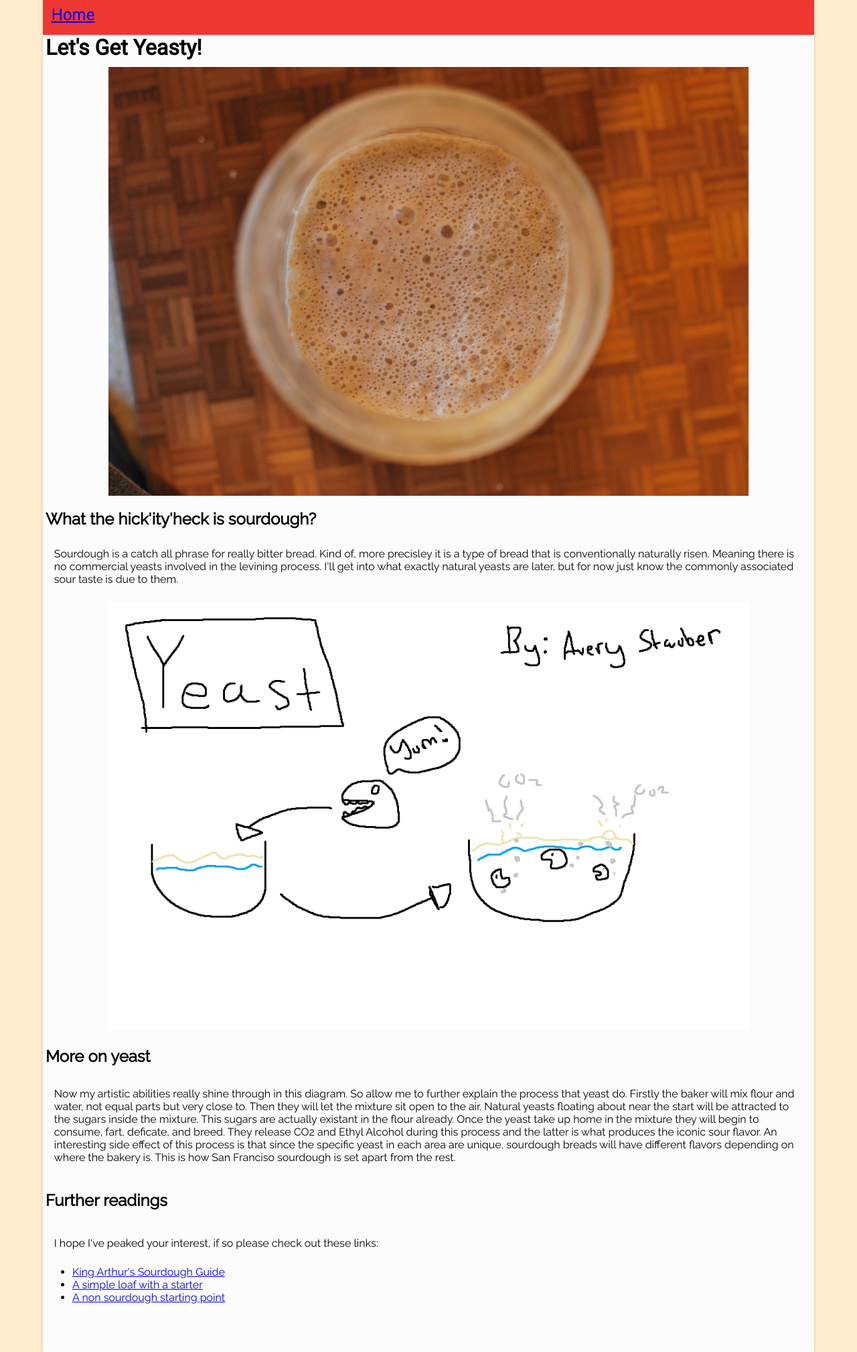
After one commit to Ave700/First-website, a PHP site: page /hobby/bread.html in a window 1280 px wide. The commit adds this page. Shown: the whole page at 67% size. Run offline with PHP 8.4, Linux system fonts and the light colour scheme.

Commit message:
Assignment 2

```diff
--- /dev/null
+++ b/hobby/bread.html
@@ -0,0 +1,75 @@
+<!DOCTYPE html>
+<html>
+    <head>
+        <meta charset="utf-8">
+        <title>Avery's Webpage-The Bread Life</title>
+        <link href="../styles/bread.css" rel="stylesheet" type="text/css">
+        <link href="https://fonts.googleapis.com/css?family=Roboto" rel="stylesheet">
+        <link href="https://fonts.googleapis.com/css?family=Raleway" rel="stylesheet">
+        <link rel="icon"
+        type="image/png"
+        href="../images/favicon.png">
+    </head>
+    <body>
+        <header>
+            <div class="topblock">
+                <a href="../index.html"> Home</a>
+            </div>
+        </header>
+
+        <div class="contentblock">
+                <h1>Let's Get Yeasty!</h1>
+                <img srcset="../images/Starter440w.png 440w,
+                    ../images/Starter720w.png 720w,
+                    ../images/Starter1024w.png 1024w"
+                sizes="(max-width: 440px) 400x,
+                    (max-width: 720px) 680px, 1024px"
+                src="../images/Starter1024w.png"
+                alt="A picture of a bubbling sourdough start">
+            <div class="pictureblock">
+                <h2>What the hick'ity'heck is sourdough?</h2>
+
+                <p>Sourdough is a catch all phrase for really bitter bread.
+                    Kind of, more precisley it is a type of bread that is conventionally
+                     naturally risen. Meaning there is no commercial yeasts involved in the
+                     levining process. I'll get into what exactly natural yeasts are later,
+                     but for now just know the commonly associated sour taste is due to them.
+                </p>
+            </div>
+            <div class="textblock">
+
+                <img srcset="../images/yeast440w.png 440w,
+                    ../images/yeast720w.png 720w,
+                    ../images/yeast1024w.png 1024w"
+                sizes="(max-width: 440px) 400x,
+                    (max-width: 720px) 680px, 1024px"
+                src="../images/yeast1024w.png"
+                alt="A diagram of yeast">
+                <h3>More on yeast</h3>
+                <p>Now my artistic abilities really shine through in this diagram.
+                    So allow me to further explain the process that yeast do.
+                    Firstly the baker will mix flour and water, not equal parts but very close to.
+                    Then they will let the mixture sit open to the air. Natural yeasts floating about
+                     near the start will be attracted to the sugars inside the mixture. This sugars are
+                     actually existant in the flour already. Once the yeast take up home in the mixture
+                     they will begin to consume, fart, deficate, and breed. They release CO2 and Ethyl Alcohol
+                     during this process and the latter is what produces the iconic sour flavor.
+                     An interesting side effect of this process is that since the specific yeast in each area
+                     are unique, sourdough breads will have different flavors depending on where the bakery is.
+                     This is how San Franciso sourdough is set apart from the rest.
+                </p>
+            </div>
+            <div class="linkblock">
+                <h4>Further readings</h4>
+                <p>I hope I've peaked your interest, if so please check out these links:</p>
+                <ul>
+                    <li><a href="https://blog.kingarthurflour.com/2012/04/05/creating-your-own-sourdough-starter-the-path-to-great-bread/">King Arthur's Sourdough Guide</a></li>
+                    <li><a href="http://www.breadwerx.com/make-50-whole-wheat-sourdough-video/">A simple loaf with a starter</a></li>
+                    <li><a href="https://www.abreaducation.com/content/lesson1-first-loaf">A non sourdough starting point</a></li>
+                </ul>
+            </div>
+        </div>
+    </body>
+
+
+</html>
--- a/index.html
+++ b/index.html
@@ -50,7 +50,7 @@
       <!-- <div class="assignments-links"> -->
         <ul>
           <li><a href="ms-baker/ms-baker.html"> Assignment 1</a></li>
-          <li>Assignment 2</li>
+          <li><a href="hobby/bread.html"> Assignment 2</a></li>
         </ul>
       <!-- </div> -->
 
--- /dev/null
+++ b/styles/bread.css
@@ -0,0 +1,60 @@
+html{
+    background-color: blanchedalmond;
+    font-family: 'Roboto', sans-serif;
+}
+
+body{
+    margin: 0 auto;
+
+
+}
+
+div.topblock{
+    background-color: #EF3734;
+    display: flex;
+    height:3.25rem;
+    position: relative;
+    text-align: center;
+    margin: 0 5vw;
+    box-shadow: 0 0 4px rgba(0,0,0,0.17);
+
+
+}
+div>a{
+    font-size: 24px;
+    padding: 1vh 1vw;
+
+}
+
+div.contentblock{
+    box-shadow: 0 0 4px rgba(0,0,0,0.17);
+    background-color: #FCFCFC;
+    font-family: 'Raleway', sans-serif;
+    margin: 0 5vw;
+    padding: 0 4px 3.5em 4px;
+
+
+}
+
+h1{
+    font-family: 'Roboto', sans-serif;
+    margin: 0 0 10px auto;
+}
+h2,h3,h4{
+    font-size: 24px;
+}
+p{
+    padding: 1vh 1vw;
+}
+img{
+    display: block;
+    text-align: center;
+    margin: 0 auto;
+    max-width: 80vw;
+    max-height: 80vh;
+    min-width: 240px;
+
+
+
+
+}
--- a/styles/style.css
+++ b/styles/style.css
@@ -17,6 +17,7 @@ header{
     width: 100%;
     max-width: 2560px;
     max-height: 240px;
+    padding: 0px 0px;
 }
 
 h1{
```
Also changed, not shown: images/Starter.JPG (added), images/Starter1024w.png (added), images/starter440w.png (added), images/starter720w.png (added), images/yeast1024w.png (added), images/yeast440w.png (added), images/yeast720w.png (added).
